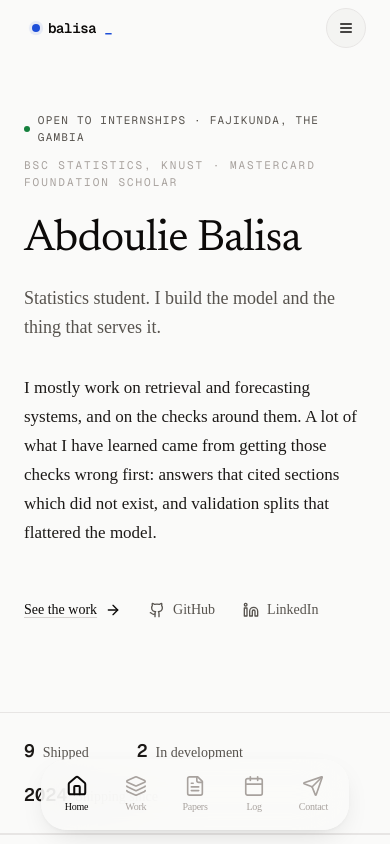
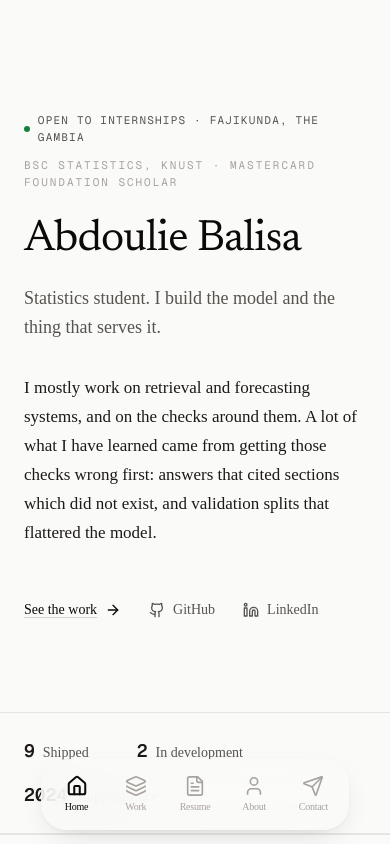
Before and after one commit to Balisa50/Balisa50.github.io, a Next.js app: page / in a window 390 px wide. Shown: the top 844 px of the page. Built offline with nearby package versions, Linux system fonts and the light colour scheme.

Commit message:
fix: bottom nav only on mobile, Resume and About added

```diff
--- a/components/BottomNav.tsx
+++ b/components/BottomNav.tsx
@@ -2,25 +2,25 @@
 
 import Link from "next/link";
 import { usePathname } from "next/navigation";
-import { Home, Layers, FileText, Calendar, Send } from "lucide-react";
+import { Home, Layers, FileText, User, Send } from "lucide-react";
 
 /**
  * iOS-style floating tab bar. Mobile only.
  *
- * The shape is what makes this feel native. A full-width bar welded to the
- * bottom edge is Android. iOS puts a rounded, frosted container with a gap
- * on every side, so the page scrolls behind it and the container looks like
- * a control that happens to be at the bottom rather than a fixture of the
- * screen.
+ * Five tabs is the maximum that stays readable on a small phone. The set is
+ * chosen for the reader who lands on the site from a cold link and wants to
+ * decide in one tap whether to reach out: home, work, resume, about, contact.
  *
- * The container is one rounded pill. No border. One soft shadow. Backdrop
- * blur so what is behind it stays faintly visible.
+ * Papers and the build log are still reachable from the top nav on desktop,
+ * from the home page, and by URL. They are the destinations a returning
+ * reader goes looking for, not the ones a first-time visitor needs on a
+ * phone screen.
  */
 const LINKS = [
   { href: "/", label: "Home", Icon: Home },
   { href: "/work", label: "Work", Icon: Layers },
-  { href: "/papers", label: "Papers", Icon: FileText },
-  { href: "/build-log", label: "Log", Icon: Calendar },
+  { href: "/resume", label: "Resume", Icon: FileText },
+  { href: "/about", label: "About", Icon: User },
   { href: "/contact", label: "Contact", Icon: Send },
 ] as const;
 
--- a/components/Nav.tsx
+++ b/components/Nav.tsx
@@ -65,7 +65,7 @@ export function Nav() {
   return (
     <header
       className={cn(
-        "fixed inset-x-0 top-0 z-50 transition-all duration-300",
+        "fixed inset-x-0 top-0 z-50 hidden md:block transition-all duration-300",
         scrolled
           ? "border-b border-rule bg-background/70 backdrop-blur-xl"
           : "border-b border-transparent bg-transparent"
```
